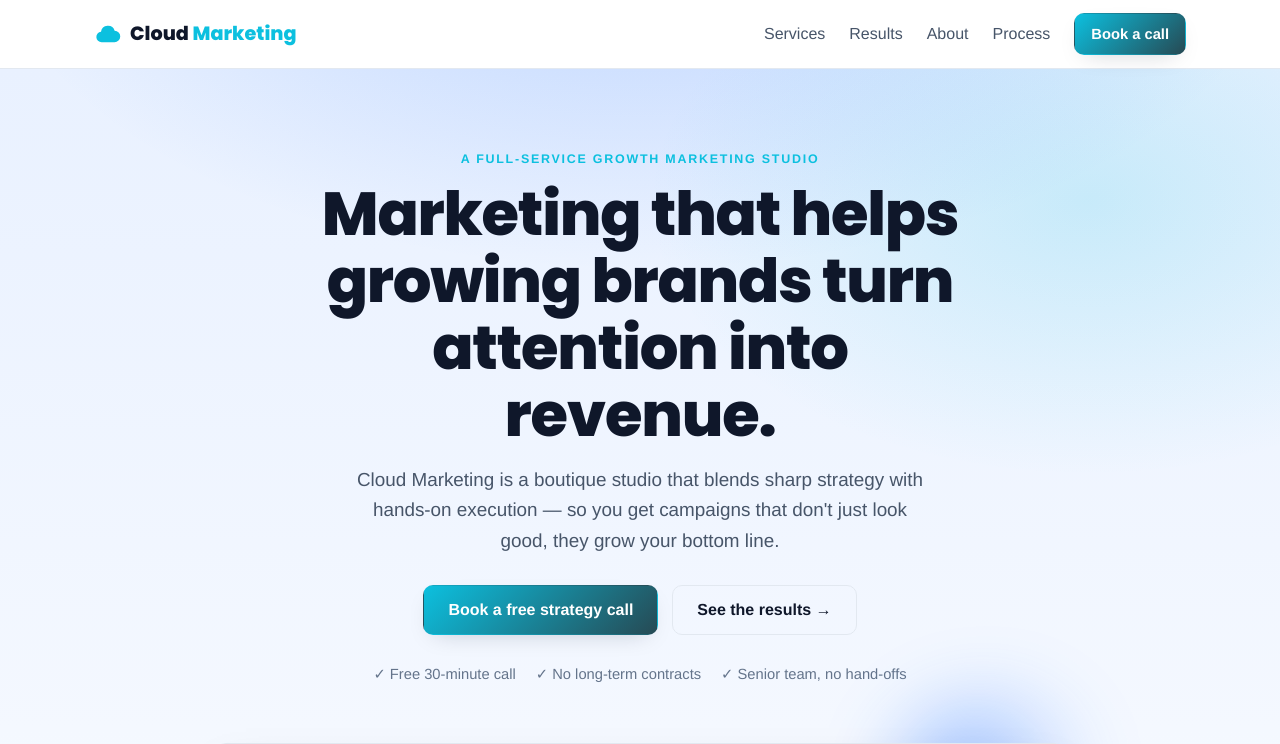
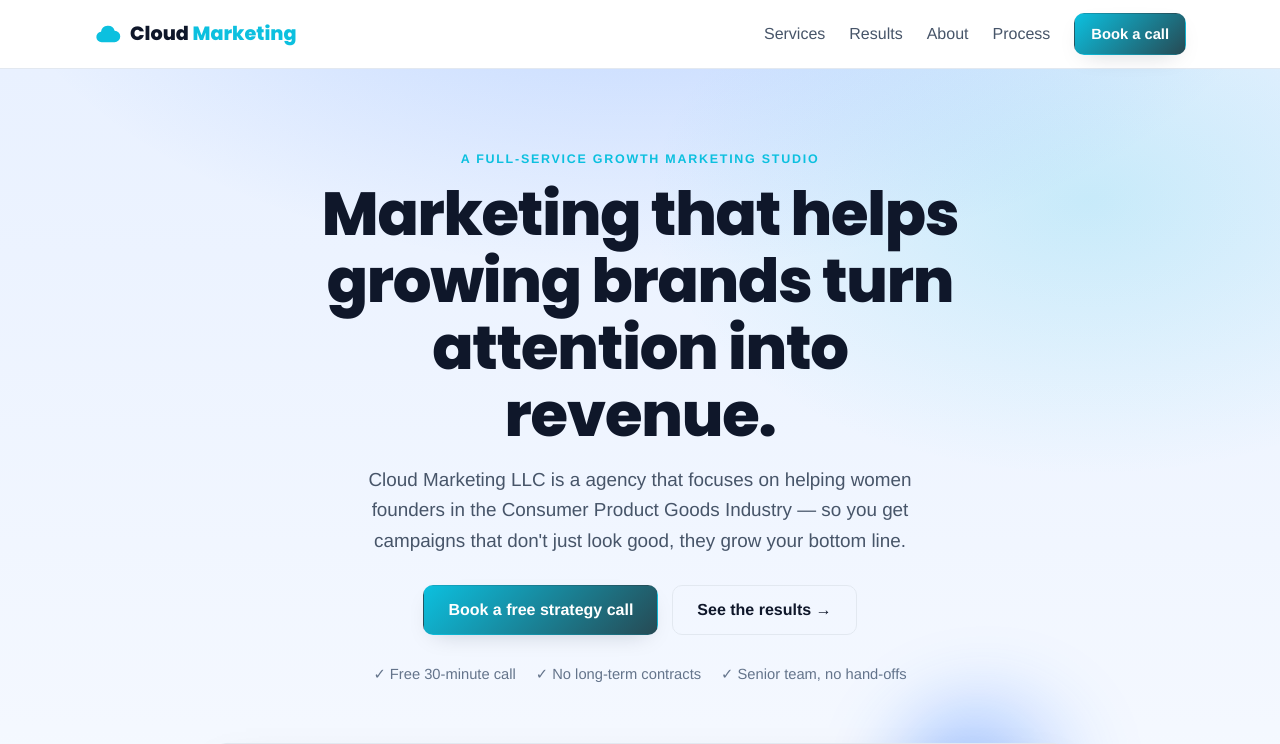
Before and after one commit to leslieap2026/Cloud-Marketing-Website, a Next.js app: page / in a window 1280 px wide. Shown: the top 744 px of the page. Built offline with nearby package versions, Linux system fonts and the light colour scheme.

Commit message:
Update Hero.tsx

```diff
--- a/components/Hero.tsx
+++ b/components/Hero.tsx
@@ -13,8 +13,7 @@ export default function Hero() {
           className="anim-up mx-auto max-w-[54ch] text-[1.18rem] text-ink-soft"
           style={{ animationDelay: "160ms" }}
         >
-          Cloud Marketing is a boutique studio that blends sharp strategy with
-          hands-on execution — so you get campaigns that don&apos;t just look
+          Cloud Marketing LLC is a agency that focuses on helping women founders in the Consumer Product Goods Industry — so you get campaigns that don&apos;t just look
           good, they grow your bottom line.
         </p>
         <div
```
